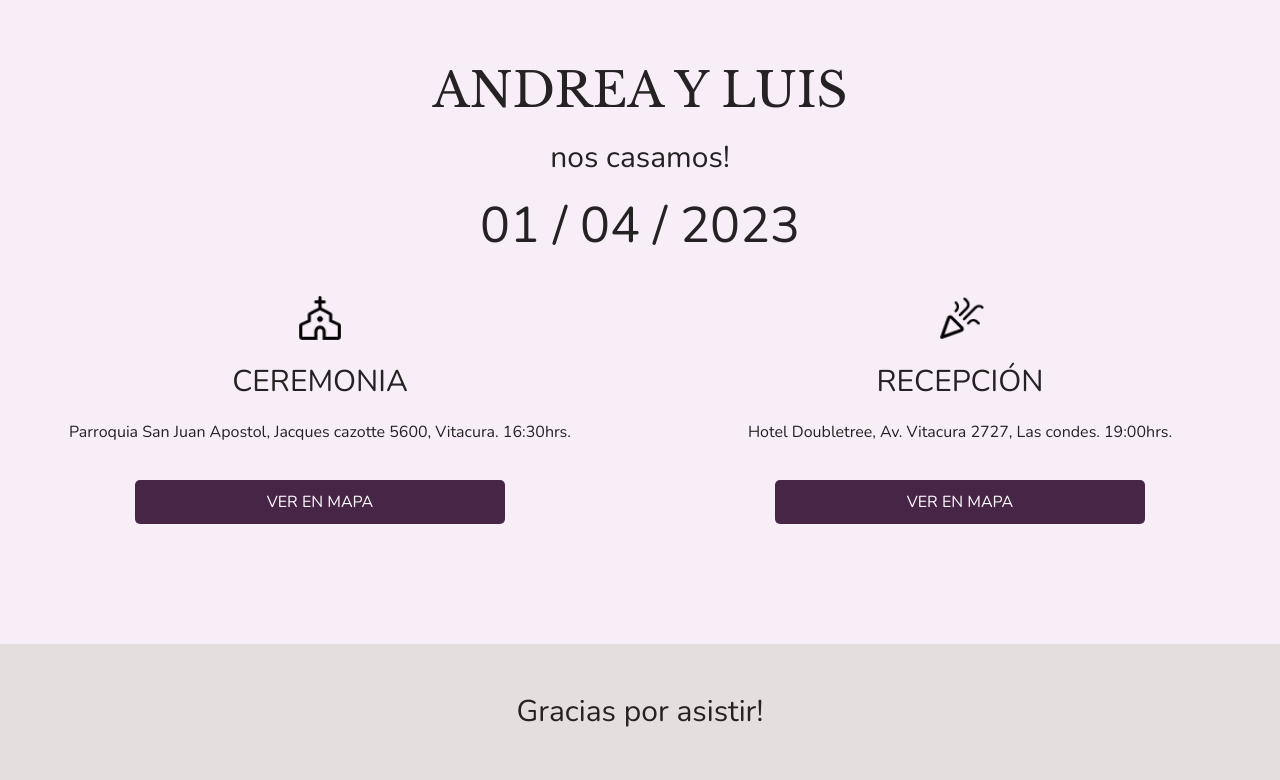
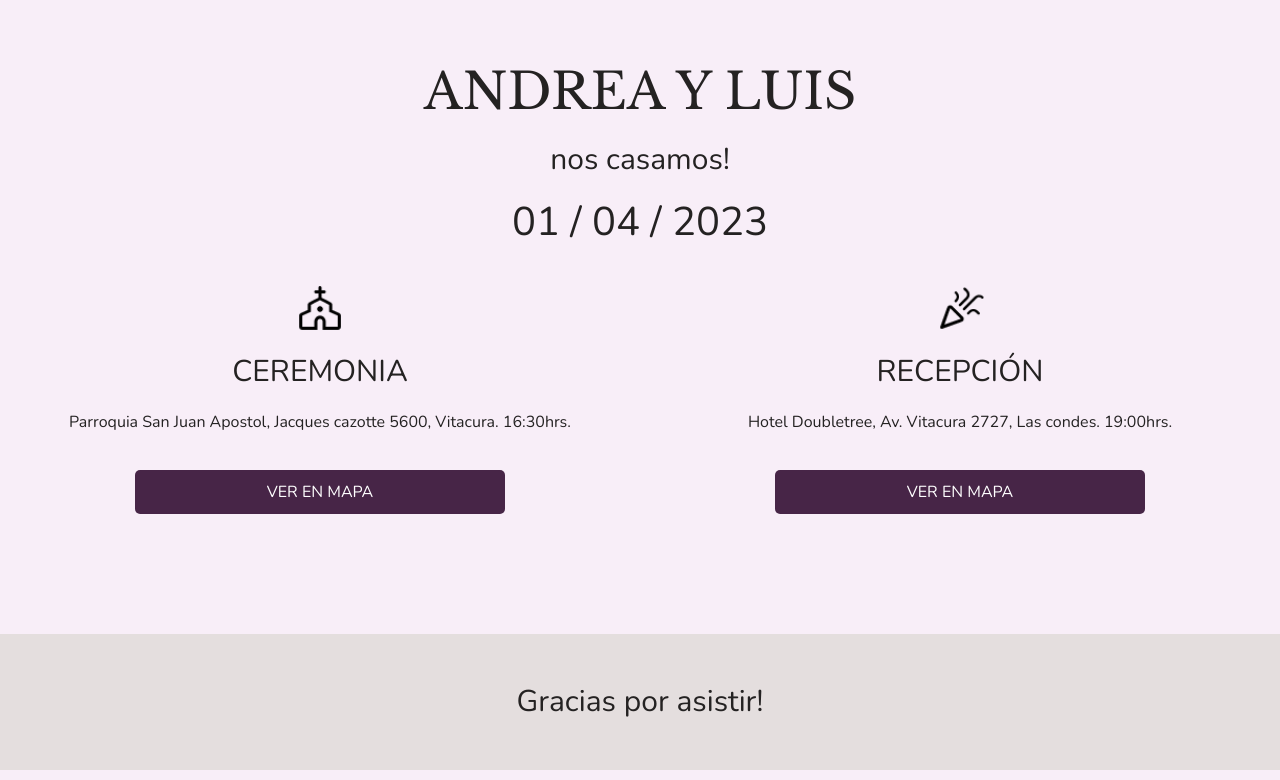
Before and after one commit to larrealandrea/Entrega-proyecto, a plain HTML site: page index.html in a window 1280 px wide. Shown: the part 962-1742 px from the top of the page. Drawn offline with nearby package versions, Linux system fonts and the light colour scheme.

Commit message:
tamano ideal h1

```diff
--- a/style/styles.css
+++ b/style/styles.css
@@ -28,7 +28,7 @@ header {
 
 h1{
     font-family: 'Libre Baskerville', serif;
-    font-size: 300%;
+    font-size: 50px;
     max-width: 100%;
     word-wrap: break-word;
     text-align: center;
@@ -47,7 +47,7 @@ h1{
 
 h2{
     text-align: center;
-    font-size: 50px;
+    font-size: 40px;
     color: rgb(36, 34, 34)
 }
 
```
Also changed, not shown: pages/proveedores.html (+1 -1 lines).
